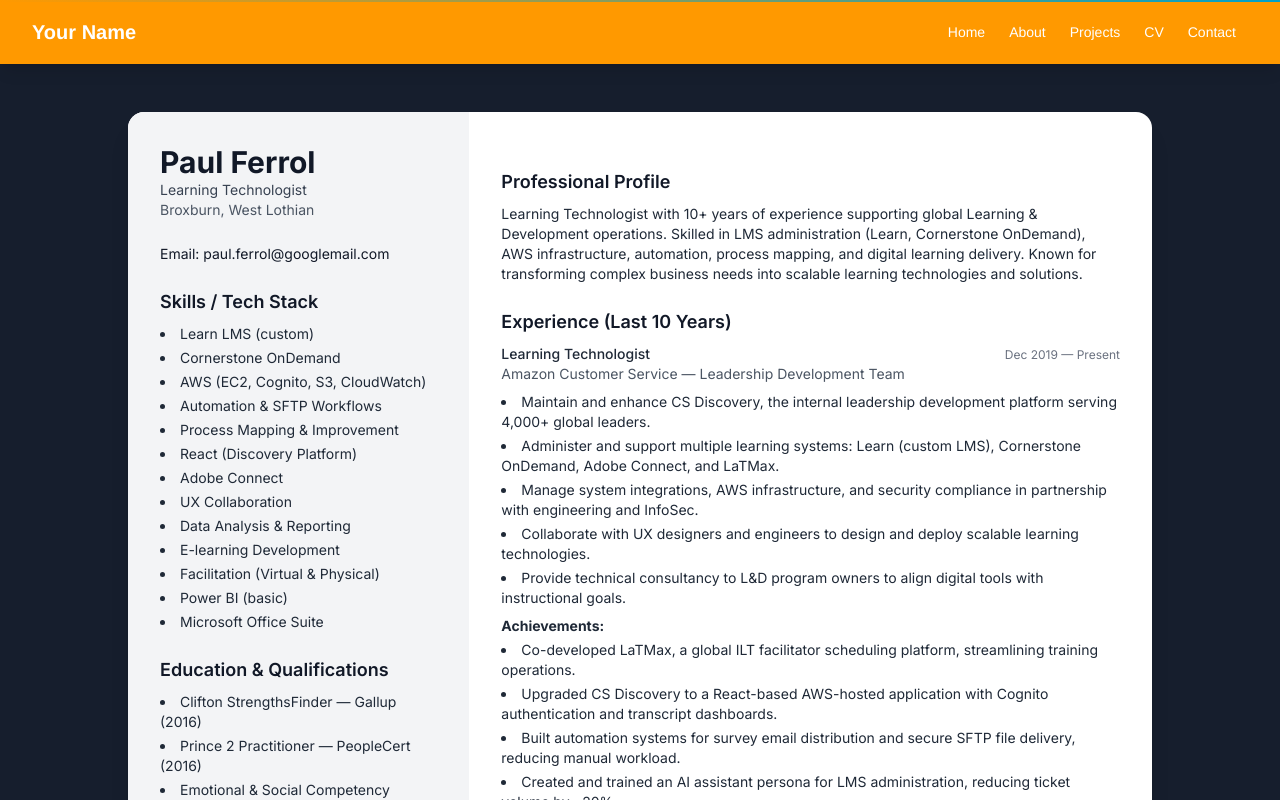
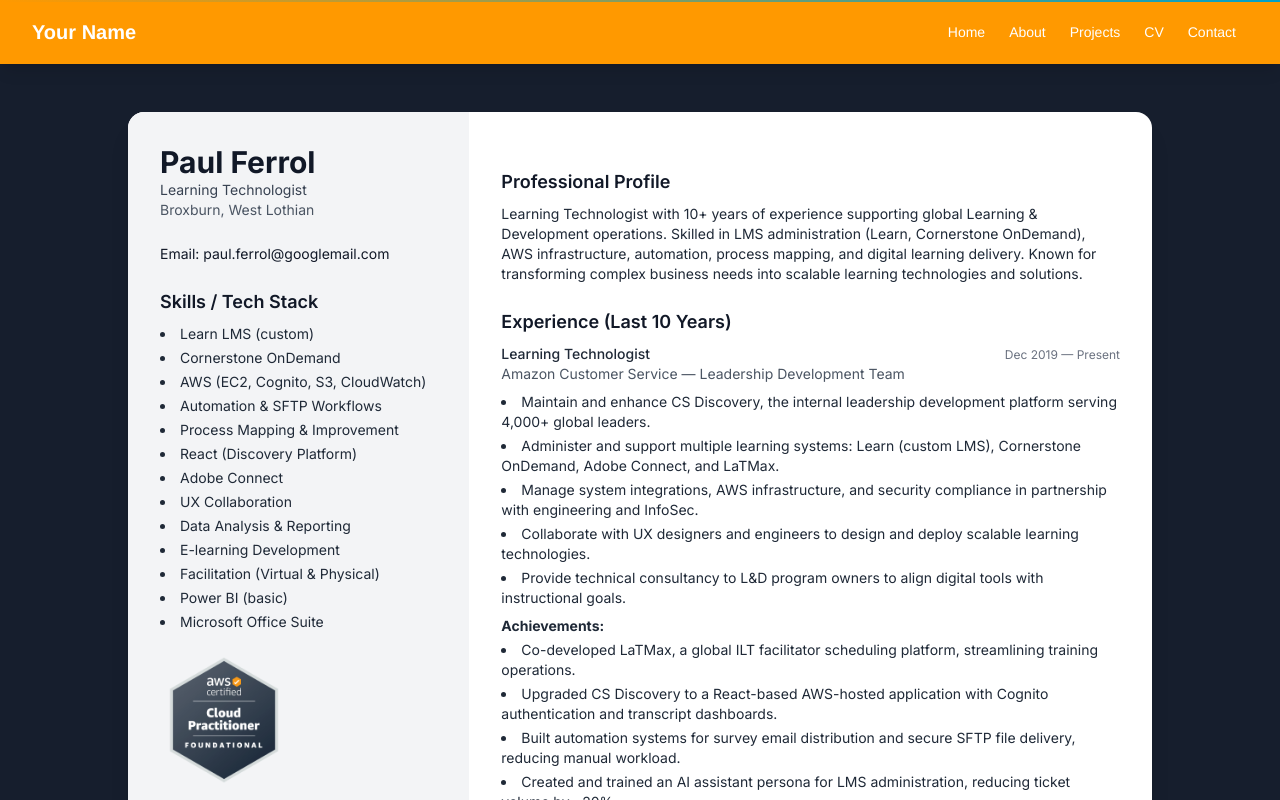
Before and after one commit to Pawly87/portfolioSite, a React (Create React App) app: page /cv in a window 1280 px wide. Shown: the top 800 px of the page. Built offline with nearby package versions, Linux system fonts and the light colour scheme; what aws-amplify would draw is missing.

Commit message:
Added Cloud Practitioner Certificate

```diff
--- a/src/pages/cv.js
+++ b/src/pages/cv.js
@@ -1,4 +1,5 @@
 import React, { useState } from "react";
+import practitionerBadge from '../assets/aws-ccp.png';
 
 // React CV Component — 2-column layout
 // Updated with:
@@ -159,6 +160,11 @@
                 ))}
               </ul>
             </Section>
+            <section className="mt-6">
+              <a href="https://cp.certmetrics.com/amazon/en/public/verify/credential/aa518f77d5794c968b3a4e28b4ba6b6e" target="_blank" rel="noopener noreferrer">
+                <img src={practitionerBadge} alt="AWS Certified Cloud Practitioner Badge" className="mt-4 w-32 h-auto cursor-pointer hover:opacity-80 transition-opacity" />
+              </a>
+            </section>
 
             <Section title="Education & Qualifications">
               <ul className="list-disc list-inside space-y-1">
@@ -167,6 +173,7 @@
                 ))}
               </ul>
             </Section>
+
           </aside>
 
           {/* RIGHT COLUMN */}
```
Also changed, not shown: src/assets/aws-ccp.png (added).
